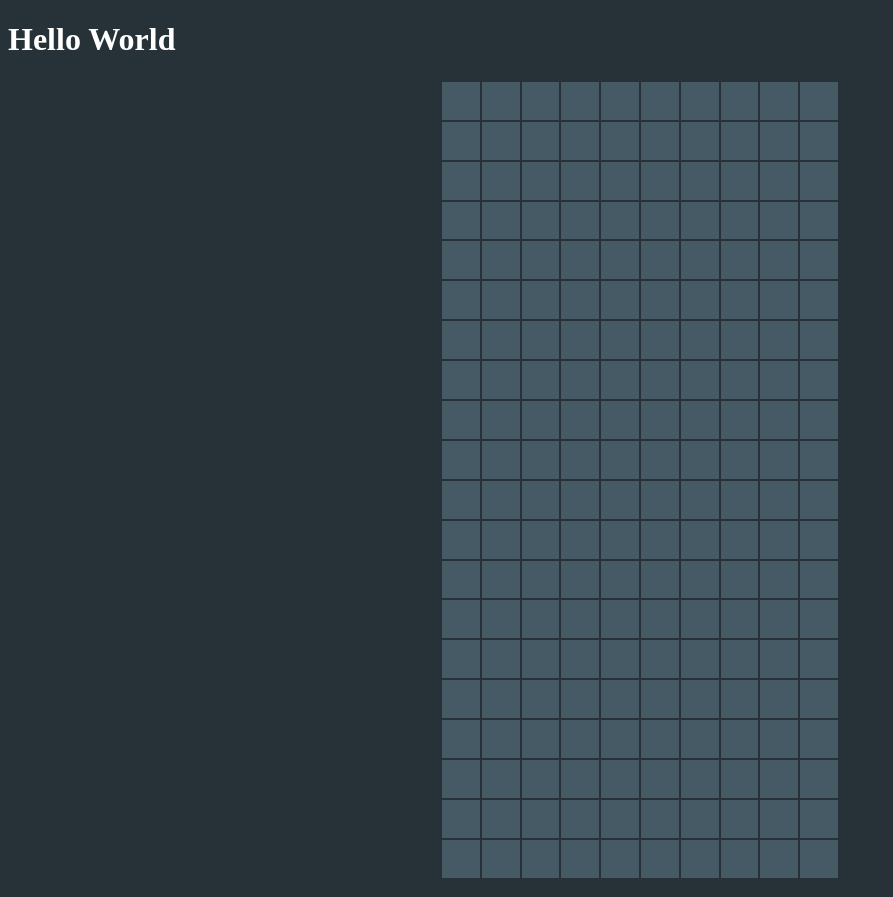
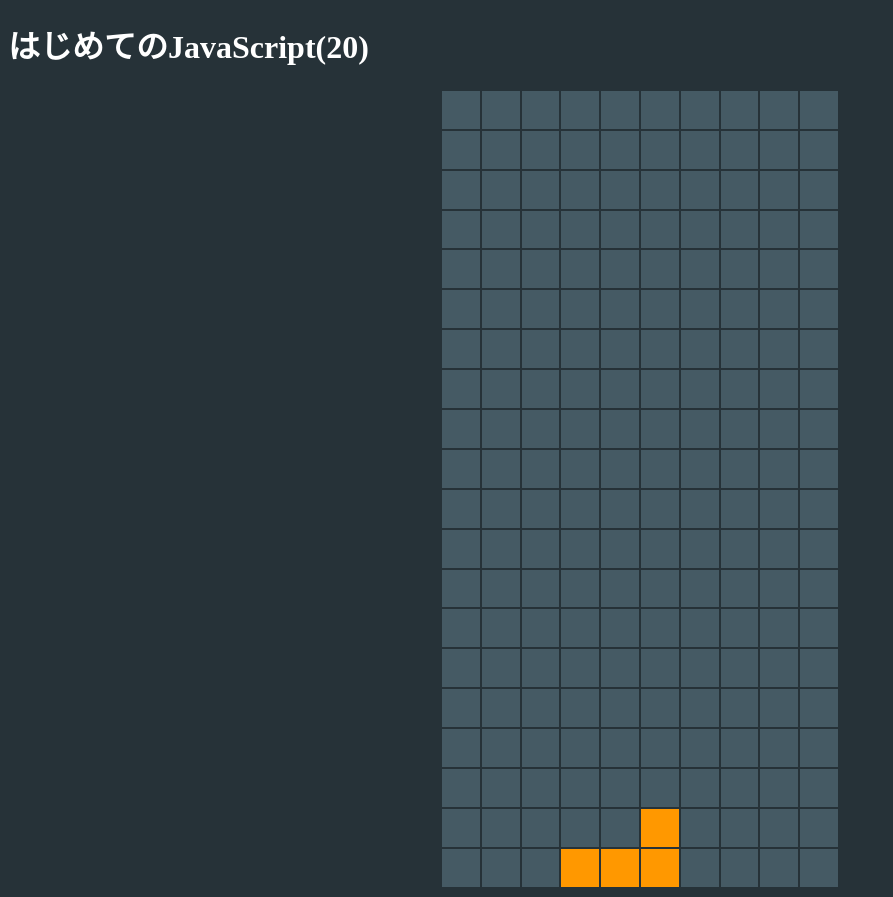
Before and after one commit to harauma/Tetris, a plain HTML site: page index.html in a window 1280 px wide. Shown: the whole page, without its empty margins (0-893 px from the left). Drawn offline with Linux system fonts and the light colour scheme; files that its build step writes are made by us from their sources.

Commit message:
エラー修正

```diff
--- a/index.html
+++ b/index.html
@@ -3,7 +3,7 @@
   <head>
     <meta charset="utf-8">
     <title></title>
-    <link rel="stylesheet" href="./css/style.css">
+    <link rel="stylesheet" href="style.css">
   </head>
   <body>
     <h1 id="hello_text">Hello World</h1>
@@ -29,6 +29,6 @@
       <tr> <td></td><td></td><td></td><td></td><td></td><td></td><td></td><td></td><td></td><td></td> </tr>
       <tr> <td></td><td></td><td></td><td></td><td></td><td></td><td></td><td></td><td></td><td></td> </tr>
     </table>
-    <script src="./js/main.js"></script>
+    <script src="main.js"></script>
   </body>
 </html>
```
Also changed, not shown: main.js (line endings or trailing spaces).
